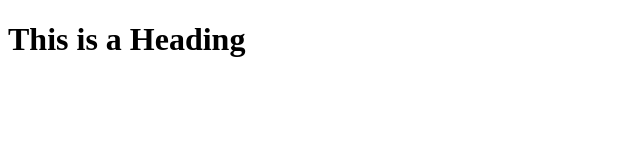
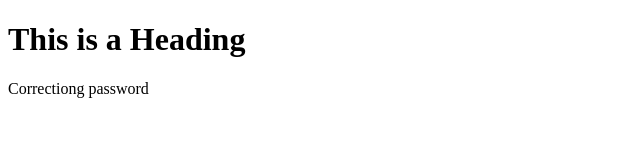
Before and after one commit to NateTrevizo/docker_gitbub_actions_test, a plain HTML site: page index.html in a window 1280 px wide. Shown: the whole page, without its empty margins (0-640 px from the left). Drawn offline with Linux system fonts and the light colour scheme.

Commit message:
HTML changes

```diff
--- a/index.html
+++ b/index.html
@@ -6,5 +6,7 @@
 </head>
 <body>
 <h1>This is a Heading</h1>
+
+Correctiong password
 </body>
 </html>
```
